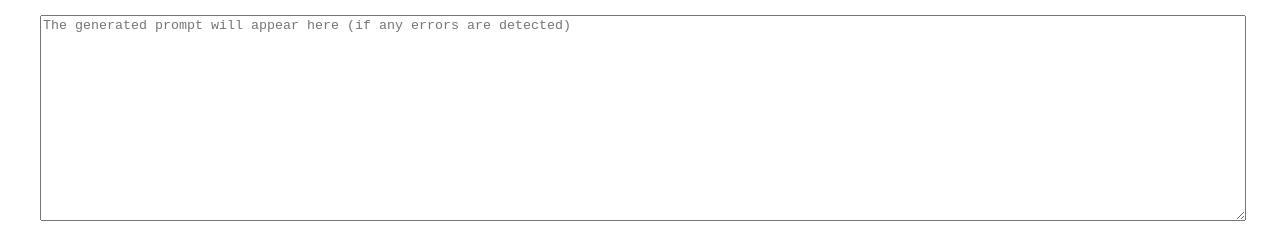
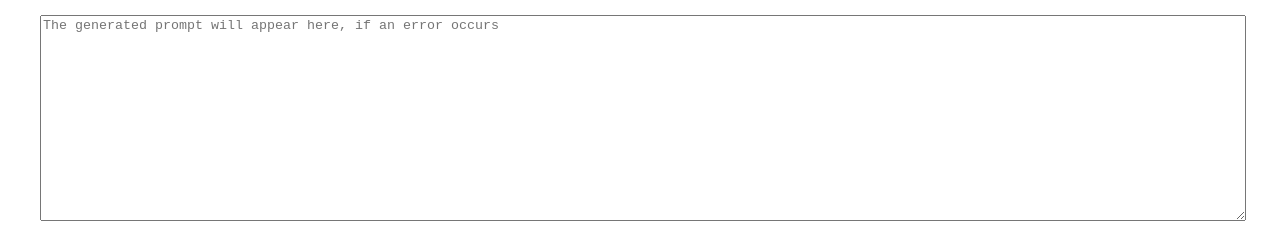
Before and after one commit to uni928/SephirothSimplePromptGenerator, a plain HTML site: page index4.html in a window 1280 px wide. Shown: the part 363-601 px from the top of the page. Drawn offline with Linux system fonts and the light colour scheme.

Commit message:
Update index4.html

```diff
--- a/index4.html
+++ b/index4.html
@@ -13,7 +13,7 @@
   <h1>Load an HTML File and Convert it into a ChatGPT Prompt</h1>
   <input type="file" id="fileInput" accept=".html,.htm">
   <textarea id="fileContent" readonly placeholder="The file content will appear here"></textarea>
-  <textarea id="prompt" readonly placeholder="The generated prompt will appear here (if any errors are detected)"></textarea>
+  <textarea id="prompt" readonly placeholder="The generated prompt will appear here, if an error occurs"></textarea>
   <button id="copyButton">Copy Prompt</button>
 
   <iframe id="sandbox" style="width:100%; height:0; border:none;"></iframe>
```
